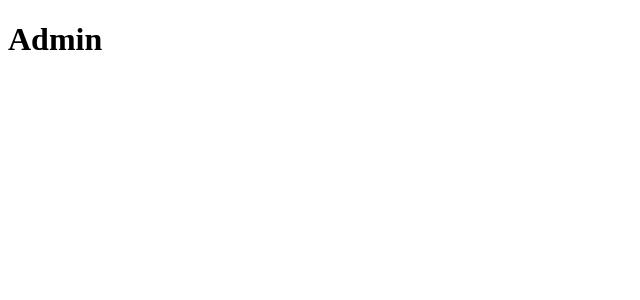
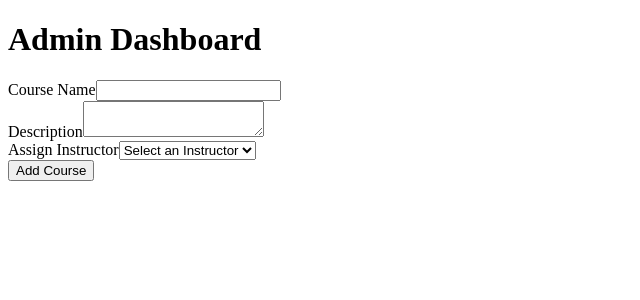
Before and after one commit to OmarMohmdSuleiman/expand-mind, a React (Vite) app in the folder frontend/: page /admin-dashboard in a window 1280 px wide. Shown: the top 300 px of the page, without its empty margins (0-640 px from the left). Built offline with nearby package versions, Linux system fonts and the light colour scheme; a web font is replaced by a local one.

Commit message:
Add the form where admin add course with specific instructor in AdminDashboard.jsx

```diff
--- a/frontend/src/components/AdminDashboard.jsx
+++ b/frontend/src/components/AdminDashboard.jsx
@@ -2,7 +2,37 @@ import React from "react";
 
 function Admin(){
     return(
-        <div><h1>Admin</h1></div>
+        <div>
+      <h1>Admin Dashboard</h1>
+
+      <form >
+        <div>
+          <label htmlFor="name">Course Name</label>
+          <input
+            type="text"
+            id="name"
+            required
+          />
+        </div>
+        <div>
+          <label htmlFor="description">Description</label>
+          <textarea
+            id="description"
+            required
+          />
+        </div>
+        <div>
+          <label htmlFor="instructor">Assign Instructor</label>
+          <select
+            id="instructor"
+            required
+          >
+            <option value="">Select an Instructor</option>
+          </select>
+        </div>
+        <button type="submit">Add Course</button>
+      </form>
+    </div>
     )
 }
 
```
Also changed, not shown: 1 other file (tests, documents, lock files or other folders).
